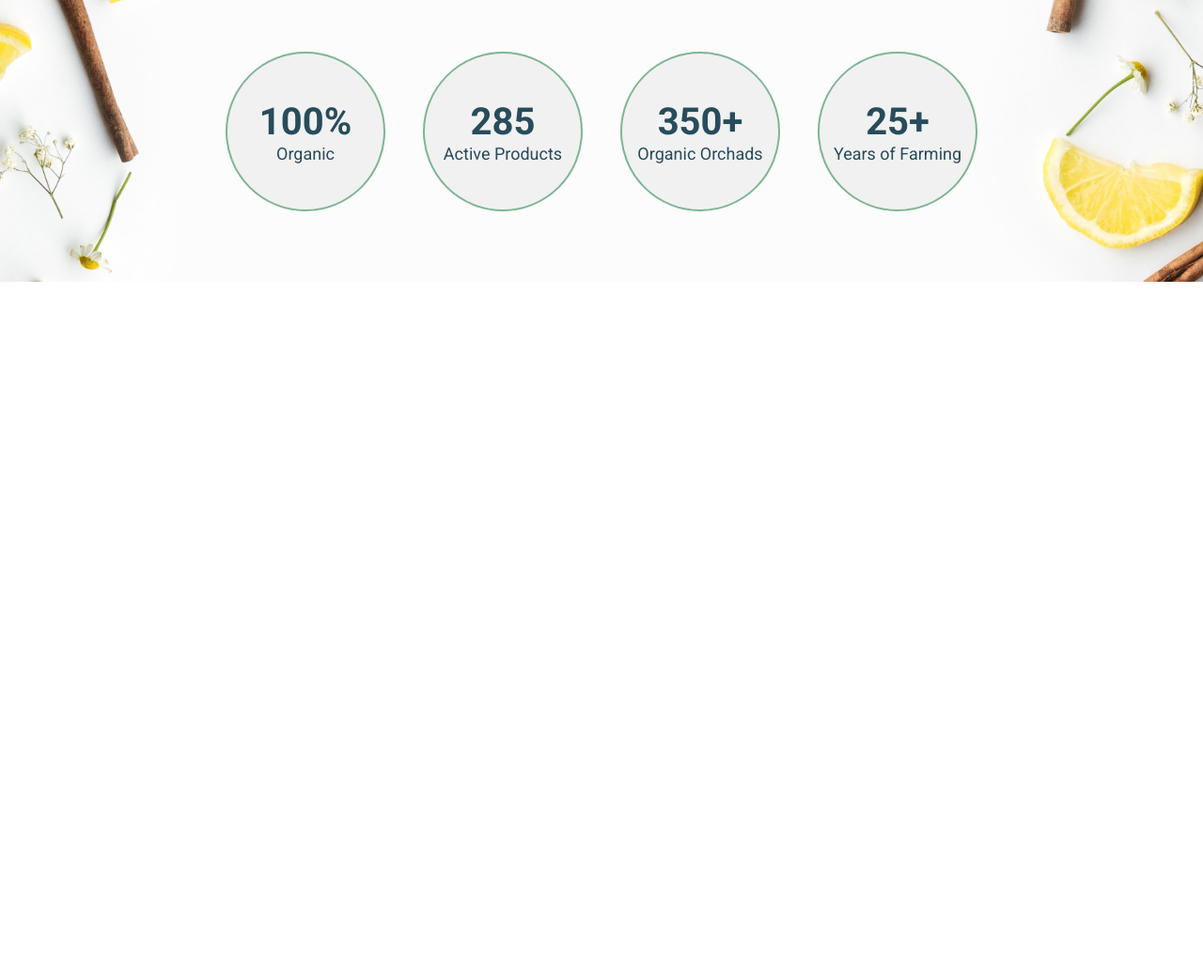
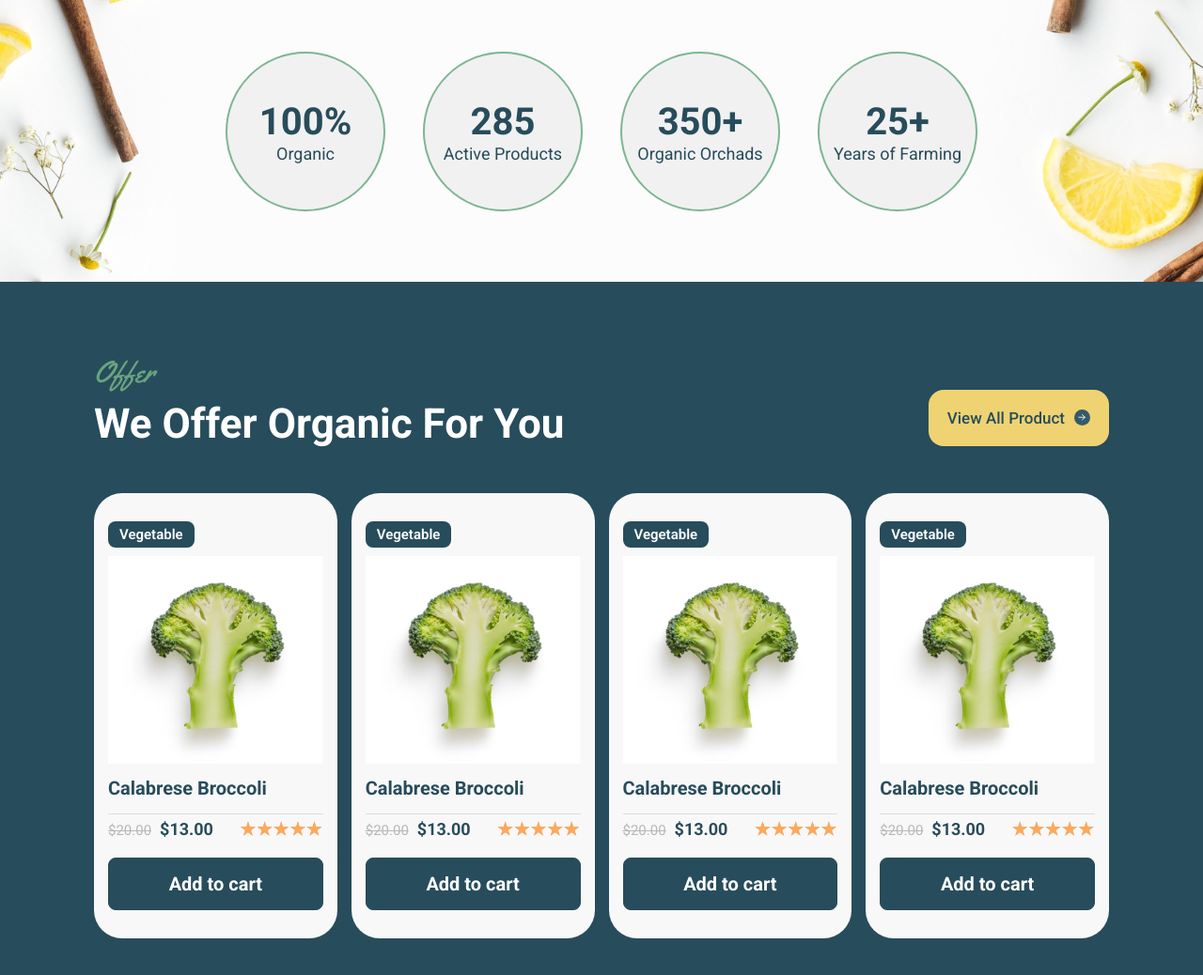
Before and after one commit to je-swy/organic-food, a website: page index.html in a window 1280 px wide. Shown: the part 3916-4954 px from the top of the page at 94% size. Before the commit the page ends 4216 px from the top, so only its background shows below. Drawn offline with nearby package versions, Linux system fonts and the light colour scheme.

Commit message:
add: section 6

```diff
--- a/index.html
+++ b/index.html
@@ -15,7 +15,7 @@
   <link rel="stylesheet" href="https://cdnjs.cloudflare.com/ajax/libs/font-awesome/6.6.0/css/all.min.css" integrity="sha512-
 Kc323vGBEqzTmouAECnVceyQqyqdsSiqLQISBL29aUW4U/M7pSPA/gEUZQqv1cwx4OnYxTxve5UMg5GT6L4JJg
 ==" crossorigin="anonymous" referrerpolicy="no-referrer" />
- <link rel="stylesheet" href="node_modules/@glidejs/glide/dist/css/glide.core.min.css">
+  <link rel="stylesheet" href="node_modules/@glidejs/glide/dist/css/glide.core.min.css">
   <link rel="stylesheet" href="./build/css/main.min.css">
 
 </head>
@@ -504,6 +504,94 @@ Kc323vGBEqzTmouAECnVceyQqyqdsSiqLQISBL29aUW4U/M7pSPA/gEUZQqv1cwx4OnYxTxve5UMg5GT
         </div>
       </div>
     </section>
+    <section class="sec-6 vertical-paddings">
+      <div class="container">
+        <div class="sec-6-up df align-e justify-b">
+          <div>
+            <h3 class="yellowtail-text green-text sec-subtitle">Offer</h3>
+            <h2 class="sec-title">We Offer Organic For You</h2>
+          </div>
+          <a href="" class="df align-c call-to-action-link">
+            <span>View All Product</span>
+            <img src="./assets/images/arrow.svg" alt="Explore Now">
+          </a>
+        </div>
+        <div class="sec-6-cards product-cards">
+          <div class="sec-6-card product-card">
+            <p class="badge">Vegetable</p>
+            <div class="photo">
+              <img src="./assets/images/product-photo-1.png">
+            </div>
+            <p class="title">Calabrese Broccoli</p>
+            <div class="info df align-e justify-b">
+              <p class="price">
+                <span class="full">$20.00</span>
+                <span class="discount">$13.00</span>
+              </p>
+              <div class="rating">
+                <span class="default">★★★★★</span>
+                <span class="active">★★★★★</span>
+              </div>
+            </div>
+            <a href="" class="buy">Add to cart</a>
+          </div>
+          <div class="sec-6-card product-card">
+            <p class="badge">Vegetable</p>
+            <div class="photo">
+              <img src="./assets/images/product-photo-1.png">
+            </div>
+            <p class="title">Calabrese Broccoli</p>
+            <div class="info df align-e justify-b">
+              <p class="price">
+                <span class="full">$20.00</span>
+                <span class="discount">$13.00</span>
+              </p>
+              <div class="rating">
+                <span class="default">★★★★★</span>
+                <span class="active">★★★★★</span>
+              </div>
+            </div>
+            <a href="" class="buy">Add to cart</a>
+          </div>
+          <div class="sec-6-card product-card">
+            <p class="badge">Vegetable</p>
+            <div class="photo">
+              <img src="./assets/images/product-photo-1.png">
+            </div>
+            <p class="title">Calabrese Broccoli</p>
+            <div class="info df align-e justify-b">
+              <p class="price">
+                <span class="full">$20.00</span>
+                <span class="discount">$13.00</span>
+              </p>
+              <div class="rating">
+                <span class="default">★★★★★</span>
+                <span class="active">★★★★★</span>
+              </div>
+            </div>
+            <a href="" class="buy">Add to cart</a>
+          </div>
+          <div class="sec-6-card product-card">
+            <p class="badge">Vegetable</p>
+            <div class="photo">
+              <img src="./assets/images/product-photo-1.png">
+            </div>
+            <p class="title">Calabrese Broccoli</p>
+            <div class="info df align-e justify-b">
+              <p class="price">
+                <span class="full">$20.00</span>
+                <span class="discount">$13.00</span>
+              </p>
+              <div class="rating">
+                <span class="default">★★★★★</span>
+                <span class="active">★★★★★</span>
+              </div>
+            </div>
+            <a href="" class="buy">Add to cart</a>
+          </div>
+        </div>
+      </div>
+    </section>
   </main>
 
   <script src="node_modules/@glidejs/glide/dist/glide.min.js"></script>
--- a/src/style/content.scss
+++ b/src/style/content.scss
@@ -340,7 +340,9 @@
     .sec-3__text {
       width: 100%;
 
-      h3, h2, p {
+      h3,
+      h2,
+      p {
         text-align: center;
       }
 
@@ -387,7 +389,9 @@
 
 
 .sec-4 {
-  h3, h2 {
+
+  h3,
+  h2 {
     text-align: center;
   }
 
@@ -465,7 +469,8 @@
   background-size: cover;
   background-repeat: no-repeat;
 
-  h2, h3 {
+  h2,
+  h3 {
     text-align: center;
   }
 
@@ -584,13 +589,16 @@
           width: 100px;
           margin-bottom: 10px;
         }
+
         &.rating {
           font-size: 25px;
           margin-bottom: 15px;
         }
+
         &.description {
           font-size: 16px;
         }
+
         &.name {
           font-size: 23px;
         }
@@ -618,9 +626,11 @@
     .sec5-cards {
       margin-bottom: 80px;
     }
+
     .sec5-stats {
       gap: 20px;
     }
+
     .sec5-stats-block {
       width: 120px;
 
@@ -639,25 +649,30 @@
       width: 95%;
       margin-bottom: 60px;
     }
+
     .sec5-card {
       span {
         &.photo {
           width: 80px;
           margin-bottom: 5px;
         }
+
         &.rating {
           font-size: 20px;
           margin-bottom: 10px;
         }
+
         &.description {
           font-size: 14px;
           margin-bottom: 10px;
         }
+
         &.name {
           font-size: 18px;
         }
       }
     }
+
     .sec5-stats-block {
       width: 100px;
 
@@ -677,23 +692,74 @@
         &.photo {
           margin-bottom: 3px;
         }
+
         &.rating {
           font-size: 18px;
           margin-bottom: 3px;
         }
+
         &.name {
           margin-bottom: 0;
         }
+
         &.role {
           font-size: 13px;
         }
       }
     }
+
     .sec5-stats {
       gap: 5px;
     }
+
     .sec5-stats-block {
       padding: 3px;
     }
   }
 }
+
+.sec-6 {
+  background-color: $text-color;
+
+  .sec-6-up {
+    margin-bottom: 50px;
+
+    h2 {
+      color: $white-color;
+    }
+
+    a {
+      background-color: $accent-yellow-color;
+    }
+  }
+
+  @include onSmallDesktop {
+    .sec-6-up {
+      margin-bottom: 30px;
+    }
+
+    .sec-6-card {
+      &:last-child {
+        display: none;
+      }
+    }
+  }
+
+  @include onSmallTablet {
+    .sec-6-up {
+      margin-bottom: 20px;
+    }
+
+    .sec-6-card {
+      &:last-child {
+        display: block;
+      }
+    }
+  }
+
+  @include onMobile {
+    .sec-6-up {
+      margin-bottom: 10px;
+    }
+  }
+}
```
Also changed, not shown: build/css/main.min.css.
